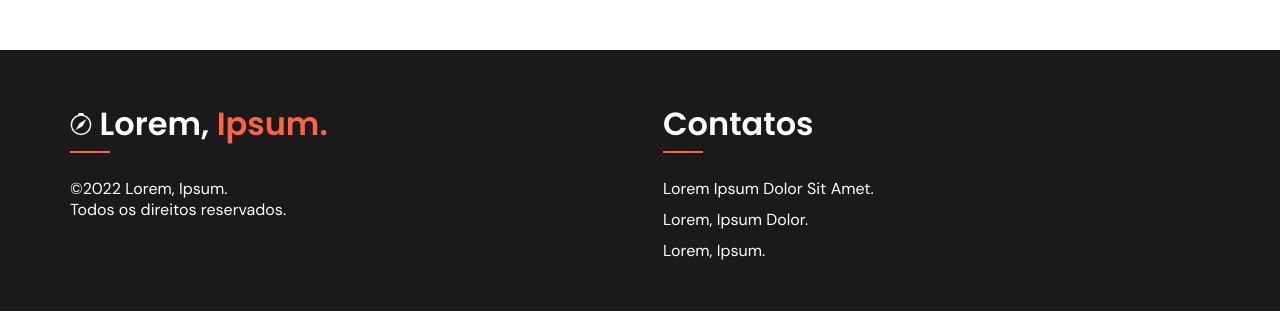
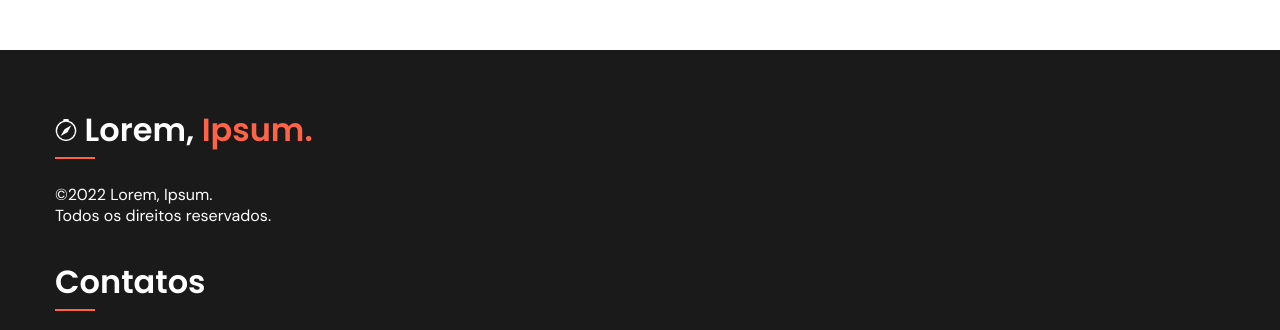
Before and after one commit to uni-humans/Site-regional-trab, a plain HTML site: page index.html in a window 1280 px wide. Shown: the part 2250-2580 px from the top of the page. Drawn offline with Linux system fonts and the light colour scheme.

Commit message:
The last

```diff
--- a/index.html
+++ b/index.html
@@ -20,6 +20,7 @@
         <link rel="icon" href="arquivos/index-arquivos/Sem título.png">
         <link rel="stylesheet" type="text/css" href="stylesheet.css"/>
         <link rel="stylesheet" type="text/css" href="regras-globais/global.css">
+        <link rel="stylesheet" href="bootstrap-5.1.3-dist/bootstrap-icons/font/bootstrap-icons.css">
         <!-- Fonts -->
         <link rel="preconnect" href="https://fonts.googleapis.com">
         <link rel="preconnect" href="https://fonts.gstatic.com" crossorigin>
@@ -104,10 +105,9 @@
                             <div class="F-items">
                                 <h1>Contatos</h1>
                                 <ul>
-                                    <li><a href="#"></a></li>
-                                    <li><a href="#">Lorem ipsum dolor sit amet.</a></li>
-                                    <li><a href="#">Lorem, ipsum dolor.</a></li>
-                                    <li><a href="#">Lorem, ipsum.</a></li>
+                                    <li><a href="https://instagram.com" target="_blank"><i class="bi-instagram"></i></a></li>
+                                    <li><a href="https://facebook.com" target="_blank"><i class="bi-facebook"></i></a></li>
+                                    <li><a href="https://youtube.com" target="_blank"><i class="bi-youtube"></i></a></li>
                                 </ul>
                             </div>
                         </div>
--- a/regras-globais/global.css
+++ b/regras-globais/global.css
@@ -252,7 +252,7 @@ p, a{
 /* -- FOOTER STYLES -- */
 footer {
     background-color: var(--header-background-color);
-    padding: 50px 0;
+    padding: 3.5rem .5rem;
 }
 footer ul {
     list-style: none;
@@ -262,13 +262,12 @@ footer ul {
     margin: auto;
 }
 .F-linha {
-    display: flex;
+    display: grid;
     justify-content: space-between;
     gap: 1rem;
 }
-.F-coluna {
-    width: 50%;
-    padding: 0 15px;
+.F-coluna{
+  margin-bottom: 1rem;
 }
 .F-coluna h1 {
     color: var(--header-text-color);
@@ -292,20 +291,13 @@ footer ul {
 .F-coluna ul li a {
     color: var(--header-text-color);
     text-decoration: none;
-    text-transform: capitalize;
     display: block;
     transition: all 0.3s ease;
 }
-.F-coluna ul li {
-    color: var(--header-text-color);
-    text-transform: capitalize;
-    display: block;
+.F-coluna ul li a:hover {
+  padding-bottom: 10px;
+  color: var(--logo-color);
 }
-.F-coluna ul li a:hover {
-    color: var(--logo-color);
-    padding-left: 10px;
-}
-
 .F-coluna p{
   color: var(--header-text-color);
 }
```
